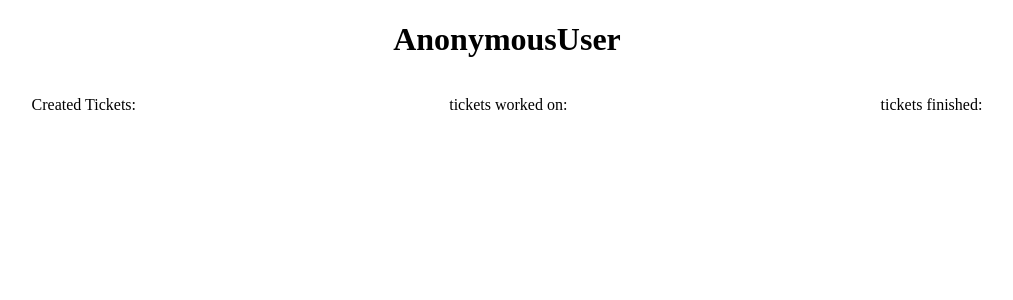
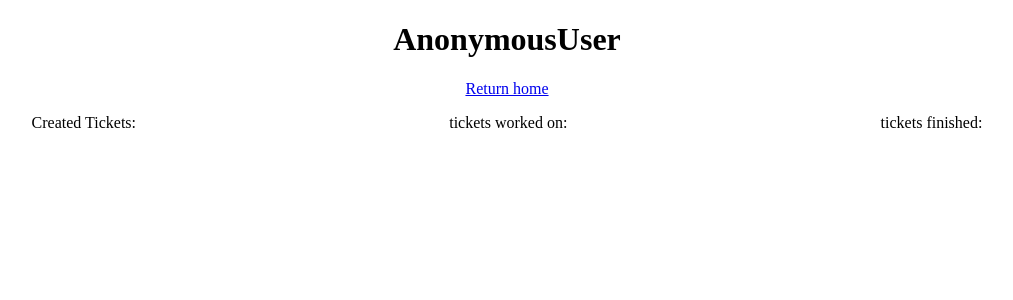
Before and after one commit to Detrich/bugtracker, a Django app: page /user/1 in a window 1280 px wide. Shown: the top 300 px of the page, without its empty margins (133-1146 px from the left). Run offline with Django 3.2, Linux system fonts and the light colour scheme; data that the repository does not hold is empty.

Commit message:
added return home to profile page

```diff
--- a/bug_tracker/templates/userpage.html
+++ b/bug_tracker/templates/userpage.html
@@ -7,7 +7,11 @@
 <body>
 <div style="text-align: center;">
 <h1>{{user}}</h1>
+    <a href="/">
+        Return home
+    </a>
 </div>
+
 <div style="display:flex;flex-direction:row;justify-content:space-around">
     <div style="flex-direction:column">
 <p>Created Tickets:</p>
```
